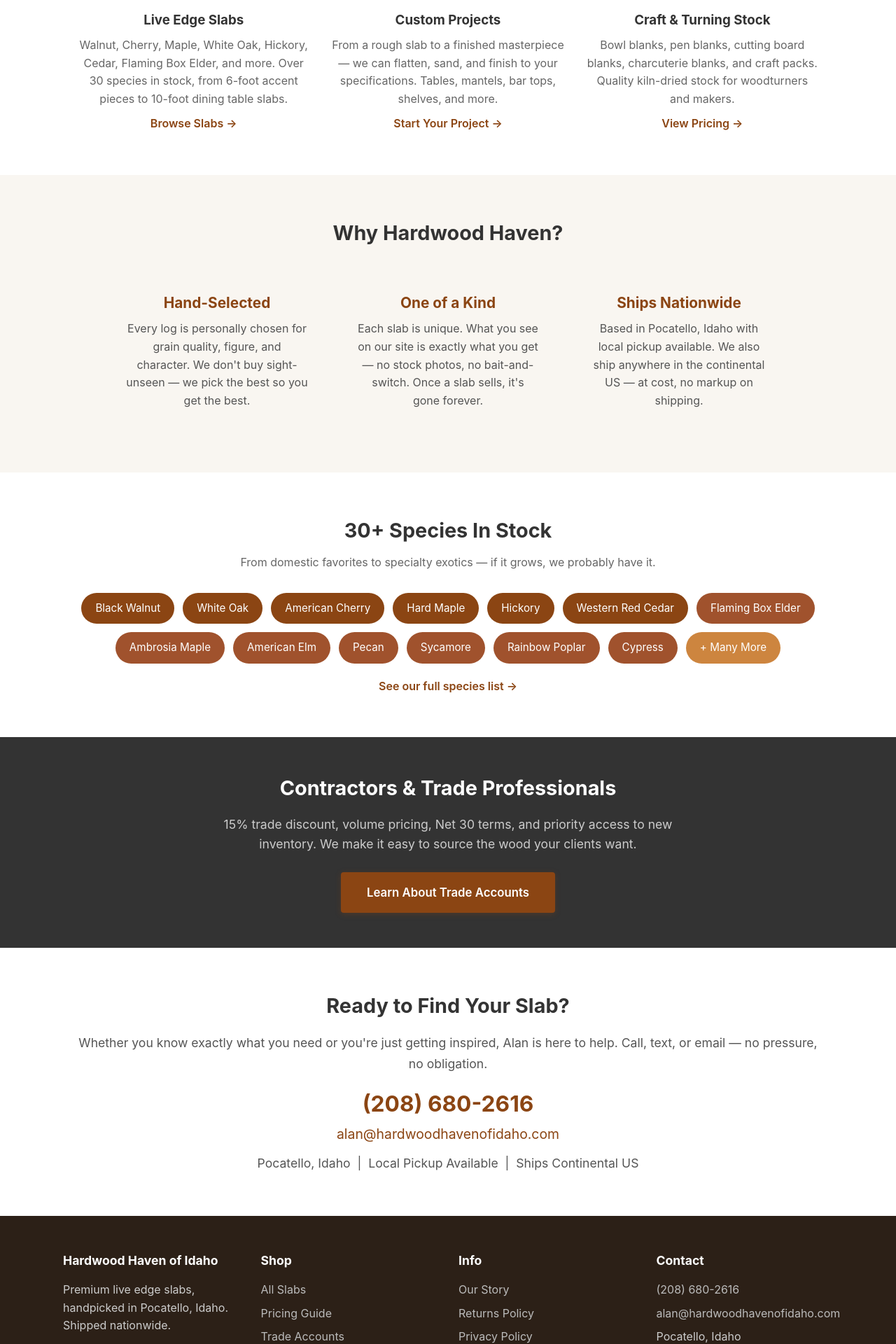
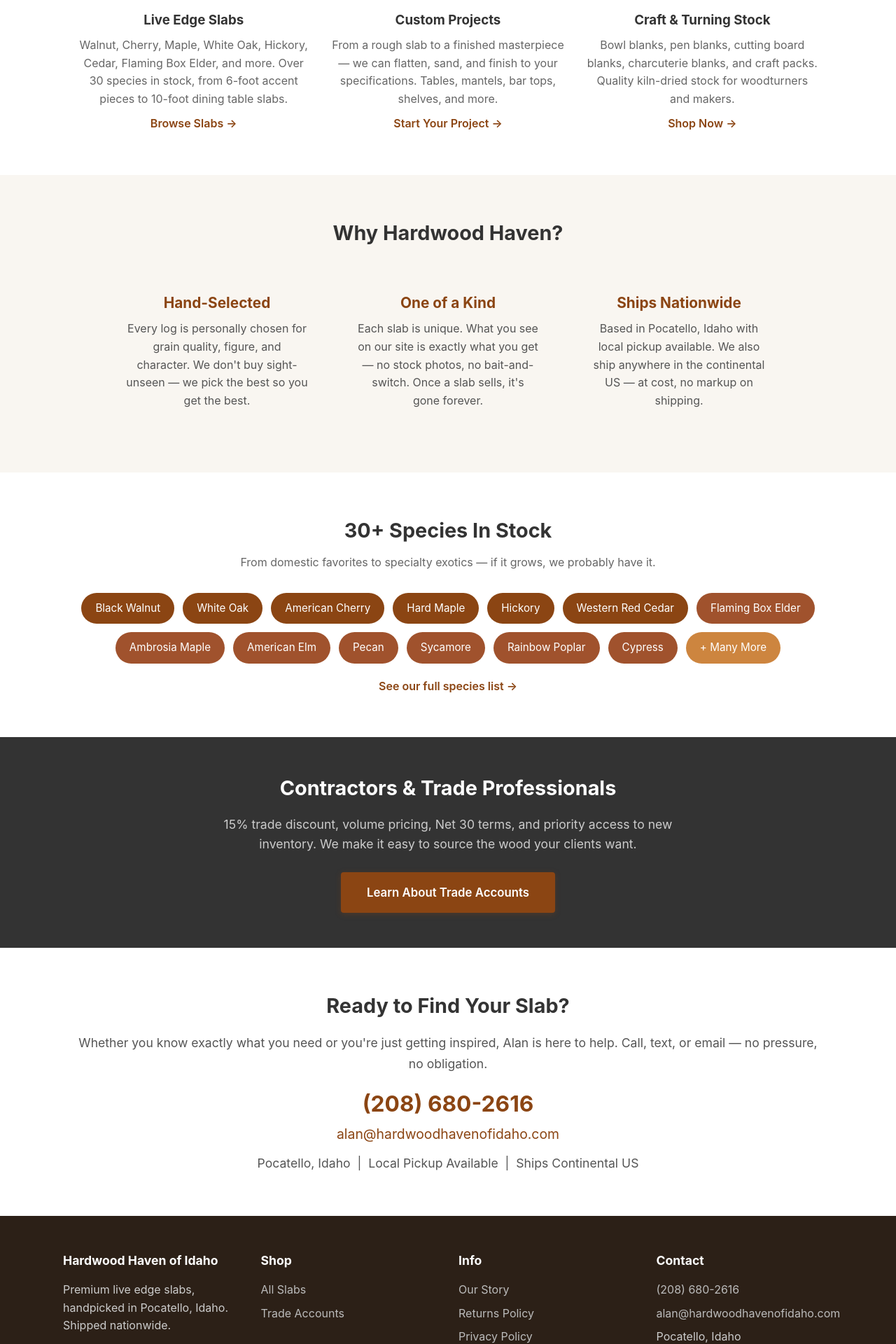
Before and after one commit to BillBrieferServer/wood, a FastAPI app: page / in a window 1280 px wide. Shown: the part 1350-3270 px from the top of the page at 70% size. Run offline with FastAPI, Linux system fonts and the light colour scheme; data that the repository does not hold is empty.

Commit message:
Remove pricing guide page from public site

```diff
--- a/app/main.py
+++ b/app/main.py
@@ -106,10 +106,6 @@
 
 
 # Content pages
-@app.get("/pricing", response_class=HTMLResponse)
-def pricing(request: Request):
-    return _render_page(request, "pricing")
-
 @app.get("/contractors", response_class=HTMLResponse)
 def contractors(request: Request):
     return _render_page(request, "contractors")
--- a/app/templates/base.html
+++ b/app/templates/base.html
@@ -22,7 +22,6 @@
             <button class="nav-toggle" aria-label="Menu" onclick="document.querySelector('.nav-links').classList.toggle('open')">&#9776;</button>
             <div class="nav-links">
                 <a href="/shop">Shop Slabs</a>
-                <a href="/pricing">Pricing Guide</a>
                 <a href="/contractors">For Contractors</a>
                 <a href="/quote">Get a Quote</a>
                 <a href="/our-story">Our Story</a>
@@ -45,7 +44,6 @@
             <div class="footer-col">
                 <h4>Shop</h4>
                 <a href="/shop">All Slabs</a>
-                <a href="/pricing">Pricing Guide</a>
                 <a href="/contractors">Trade Accounts</a>
             </div>
             <div class="footer-col">
--- a/app/templates/home.html
+++ b/app/templates/home.html
@@ -42,7 +42,7 @@
         <div class="card-image" style="background-image: url('https://static.wixstatic.com/media/2b67c8_f203b2c1771b4cb0a011c8d5d71a4f59~mv2.jpg');"></div>
         <h3>Craft &amp; Turning Stock</h3>
         <p>Bowl blanks, pen blanks, cutting board blanks, charcuterie blanks, and craft packs. Quality kiln-dried stock for woodturners and makers.</p>
-        <a href="/pricing" class="card-link">View Pricing &rarr;</a>
+        <a href="/shop" class="card-link">Shop Now &rarr;</a>
     </div>
 </section>
 
```
